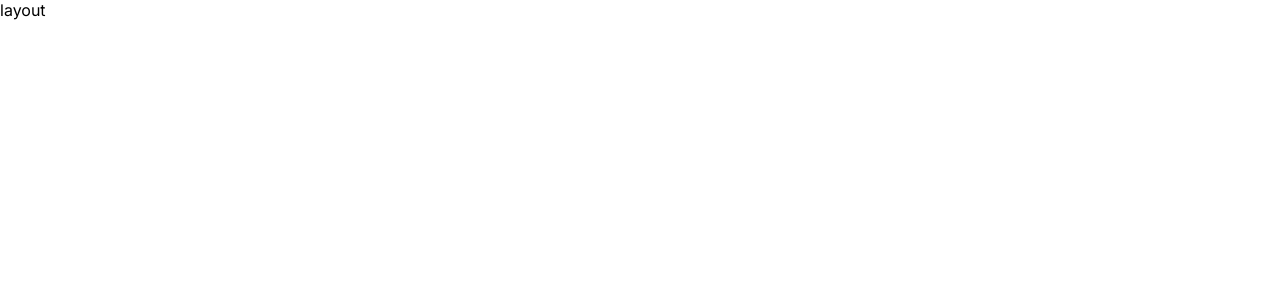
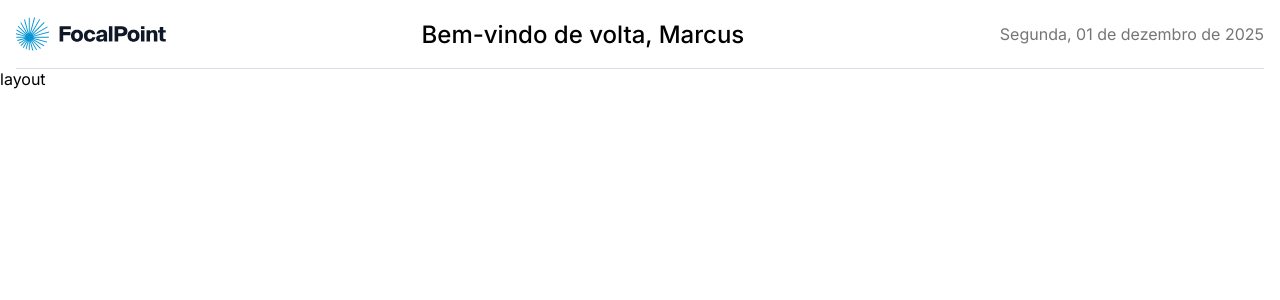
Before and after one commit to dev-ribeirojr/teste-focal-point, a Next.js app: page / in a window 1280 px wide. Shown: the top 300 px of the page. Built offline with nearby package versions, Linux system fonts and the light colour scheme.

Commit message:
feat: :sparkles: created header component

```diff
--- a/src/app/layout.tsx
+++ b/src/app/layout.tsx
@@ -1,3 +1,4 @@
+import { Header } from '@/components/ui'
 import './styles/global.scss'
 import type { Metadata } from 'next'
 import { Inter } from 'next/font/google'
@@ -21,7 +22,10 @@ export default function RootLayout({
 }>) {
   return (
     <html lang="pt-BR">
-      <body className={`${inter.className}`}>{children}</body>
+      <body className={`${inter.className}`}>
+        <Header />
+        {children}
+      </body>
     </html>
   )
 }
--- /dev/null
+++ b/src/components/ui/header/header.tsx
@@ -0,0 +1,19 @@
+import styles from './styles.module.scss'
+import Image from 'next/image'
+
+export function Header() {
+  return (
+    <header className={styles.header}>
+      <div className={styles.content}>
+        <Image
+          src="/logo.svg"
+          alt="Logo marca da Focal Point"
+          height={36}
+          width={150}
+        />
+        <h1>Bem-vindo de volta, Marcus</h1>
+        <p>Segunda, 01 de dezembro de 2025</p>
+      </div>
+    </header>
+  )
+}
--- /dev/null
+++ b/src/components/ui/header/index.ts
@@ -0,0 +1 @@
+export { Header } from './header'
--- /dev/null
+++ b/src/components/ui/header/styles.module.scss
@@ -0,0 +1,42 @@
+@import "../../../app/styles/colors.scss";
+
+.header {
+  padding: 0.5rem;
+  padding: 1rem 1rem 0 1rem;
+
+  .content {
+    width: 100%;
+    max-width: 1440px;
+    display: flex;
+    flex-direction: column;
+    gap: 0.2rem;
+
+    padding-bottom: 1rem;
+    border-bottom: 1px solid $primary-50;
+
+    h1 {
+      font-size: 1rem;
+    }
+
+    p {
+      color: $text-color;
+    }
+  }
+}
+
+@media screen and (min-width: 768px) {
+  .header {
+
+    .content {
+      flex-direction: row;
+      justify-content: space-between;
+      align-items: center;
+      gap: 0.5rem;
+
+      h1 {
+        font-size: 1.5rem;
+        font-weight: 500;
+      }
+    }
+  }
+}
--- /dev/null
+++ b/src/components/ui/index.ts
@@ -0,0 +1 @@
+export * from './header'
```
